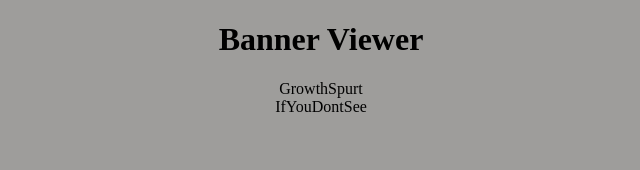
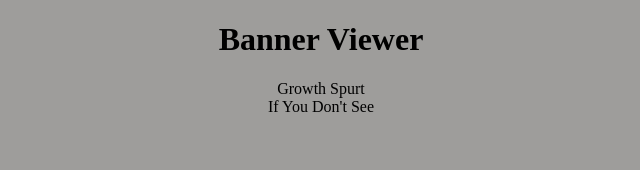
Before and after one commit to dsschapira/banner-viewer, an Angular app: page / in a window 1280 px wide. Shown: the top 170 px of the page, without its empty margins (319-959 px from the left). Built offline with nearby package versions, Linux system fonts and the light colour scheme.

Commit message:
slight update - no new info

```diff
--- a/src/app/app.component.ts
+++ b/src/app/app.component.ts
@@ -16,8 +16,9 @@ export class AppComponent {
     this.bannerService.getBanners().subscribe((res)=>{
       this.bannerLinks = res.json();
       if(this.bannerLinks["banner-links-multi"]){
-        for(const key in this.bannerLinks["banner-links-multi"]){
-          this.bannerSets.push(key); //will need to send the whole object to the banner sets in this case still
+        const obj = this.bannerLinks["banner-links-multi"];
+        for(const key in obj){
+          this.bannerSets.push(obj[key].title); //This holds the titles - still need to push the entire object to lower components
         }
       }
       else{
--- a/src/assets/banners.json
+++ b/src/assets/banners.json
@@ -1,5 +1,6 @@
 {
     "banner-links":{
+        "title": "Growth Spurt",
         "160x600": "dev.chemistry.digital/choa/banners/3880-digital-pre-launch/GrowthSpurt/160x600/index.html",
         "300x250": "dev.chemistry.digital/choa/banners/3880-digital-pre-launch/GrowthSpurt/300x250/index.html",
         "300x600": "dev.chemistry.digital/choa/banners/3880-digital-pre-launch/GrowthSpurt/300x600/index.html",
@@ -8,6 +9,7 @@
     },
     "banner-links-multi":{
         "GrowthSpurt":{
+            "title": "Growth Spurt",
             "160x600": "dev.chemistry.digital/choa/banners/3880-digital-pre-launch/GrowthSpurt/160x600/index.html",
             "300x250": "dev.chemistry.digital/choa/banners/3880-digital-pre-launch/GrowthSpurt/300x250/index.html",
             "300x600": "dev.chemistry.digital/choa/banners/3880-digital-pre-launch/GrowthSpurt/300x600/index.html",
@@ -15,6 +17,7 @@
             "728x90": "dev.chemistry.digital/choa/banners/3880-digital-pre-launch/GrowthSpurt/728x90/index.html"
         },
         "IfYouDontSee":{
+            "title": "If You Don't See",
             "160x600": "dev.chemistry.digital/choa/banners/3880-digital-pre-launch/IfYouDontSee/160x600/index.html",
             "300x250": "dev.chemistry.digital/choa/banners/3880-digital-pre-launch/IfYouDontSee/300x250/index.html",
             "300x600": "dev.chemistry.digital/choa/banners/3880-digital-pre-launch/IfYouDontSee/300x600/index.html",
```
Also changed, not shown: 1 other file (tests, documents, lock files or other folders).
